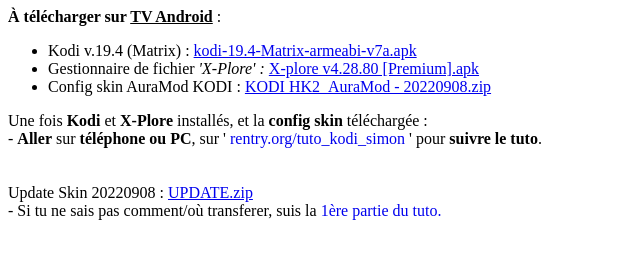
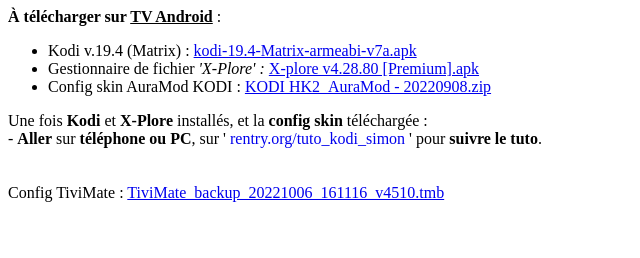
Before and after one commit to Teelone/teelone.github.io, a plain HTML site: page index.html in a window 1280 px wide. Shown: the whole page, without its empty margins (0-640 px from the left). Drawn offline with Linux system fonts and the light colour scheme.

Commit message:
Initial commit

```diff
--- a/index.html
+++ b/index.html
@@ -9,5 +9,11 @@ Une fois <b>Kodi</b> et <b>X-Plore</b> installés, et la <b>config skin</b> tél
 - <b>Aller</b> sur <b>téléphone ou PC</b>, sur ' <a href="https://rentry.org/tuto_kodi_simon" style="text-decoration:none">rentry.org/tuto_kodi_simon</a> ' pour <b>suivre le tuto</b>.<br><br><br>
 
 
-Update Skin 20220908 : <a href="http://teelone.github.io/UPDATE.zip">UPDATE.zip</a><br>
- - Si tu ne sais pas comment/où transferer, suis la <a href="https://rentry.org/tuto_kodi_simon#une-fois-kodi-et-x-plore-install%C3%A9s-et-la-config-skin-t%C3%A9l%C3%A9charg%C3%A9e" style="text-decoration:none">1ère partie du tuto.</a>
+Config TiviMate : <a href="http://teelone.github.io/TiviMate_backup_20221006_161116_v4510.tmb">TiviMate_backup_20221006_161116_v4510.tmb</a><br>
+
+
+
+
+
+<!--Update Skin 20220908 : <a href="http://teelone.github.io/TiviMate_backup_20221006_161116_v4510.tmb">TiviMate_backup_20221006_161116_v4510.tmb</a><br>
+ - Si tu ne sais pas comment/où transferer, suis la <a href="https://rentry.org/tuto_kodi_simon#une-fois-kodi-et-x-plore-install%C3%A9s-et-la-config-skin-t%C3%A9l%C3%A9charg%C3%A9e" style="text-decoration:none">1ère partie du tuto.</a> -->
```
Also changed, not shown: 1 other file.
